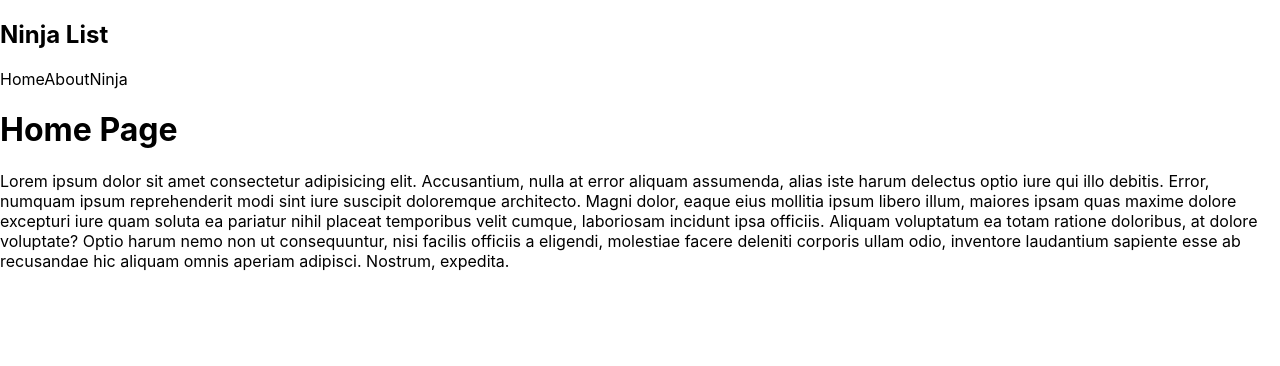
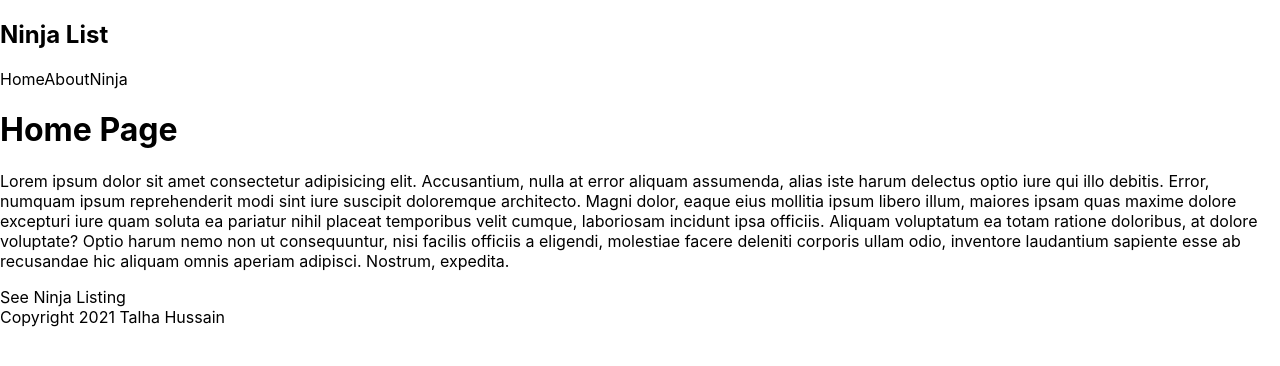
Before and after one commit to TalhaBhutto/IntroductoryWebsite, a Next.js app in the folder demo1/: page / in a window 1280 px wide. Shown: the top 366 px of the page. Built offline with nearby package versions, Linux system fonts and the light colour scheme.

Commit message:
adding navbar to all components

```diff
--- /dev/null
+++ b/demo1/components/Layout/Layout.js
@@ -0,0 +1,14 @@
+import Footer from "../footer/footer"
+import Navbar from "../navbar/navbar"
+
+const Layout = ({children}) => {
+    return (
+        <div>
+            <Navbar></Navbar>
+            {children}
+            <Footer></Footer>
+        </div>
+     );
+}
+
+export default Layout;
--- a/demo1/components/navbar/navbar.js
+++ b/demo1/components/navbar/navbar.js
@@ -1,13 +1,14 @@
+import Link from 'next/link'
+
 const Navbar = () => {
     return (
         <nav>
             <div className="logo">
             <h1>Ninja List</h1>
             </div>
-                <a>Home</a>
-                <a>About</a>
-                <a>Ninja</a>
-
+                <Link href="/"><a>Home</a></Link>
+                <Link href="/about"><a>About</a></Link>
+                <Link href="ninja"><a>Ninja</a></Link>
         </nav>
      );
 }
--- a/demo1/pages/_app.js
+++ b/demo1/pages/_app.js
@@ -1,7 +1,10 @@
+import Layout from '../components/Layout/Layout'
 import '../styles/globals.css'
 
 function MyApp({ Component, pageProps }) {
-  return <Component {...pageProps} />
+  return <Layout>
+    <Component {...pageProps}/>
+  </Layout>
 }
 
 export default MyApp
--- a/demo1/pages/index.js
+++ b/demo1/pages/index.js
@@ -1,14 +1,13 @@
-import Head from 'next/head'
-import Image from 'next/image'
-import styles from '../styles/Home.module.css'
 import Navbar from '../components/navbar/navbar';
+import Footer from '../components/footer/footer'
+import Link from 'next/link'
 
 export default function Home() {
   return (
     <div>
-      <Navbar></Navbar>
       <h1>Home Page</h1>
       <p>Lorem ipsum dolor sit amet consectetur adipisicing elit. Accusantium, nulla at error aliquam assumenda, alias iste harum delectus optio iure qui illo debitis. Error, numquam ipsum reprehenderit modi sint iure suscipit doloremque architecto. Magni dolor, eaque eius mollitia ipsum libero illum, maiores ipsam quas maxime dolore excepturi iure quam soluta ea pariatur nihil placeat temporibus velit cumque, laboriosam incidunt ipsa officiis. Aliquam voluptatum ea totam ratione doloribus, at dolore voluptate? Optio harum nemo non ut consequuntur, nisi facilis officiis a eligendi, molestiae facere deleniti corporis ullam odio, inventore laudantium sapiente esse ab recusandae hic aliquam omnis aperiam adipisci. Nostrum, expedita.</p>
-    </div>
+      <Link href="/ninja"><a>See Ninja Listing</a></Link>
+      </div>
   )
 }
```
